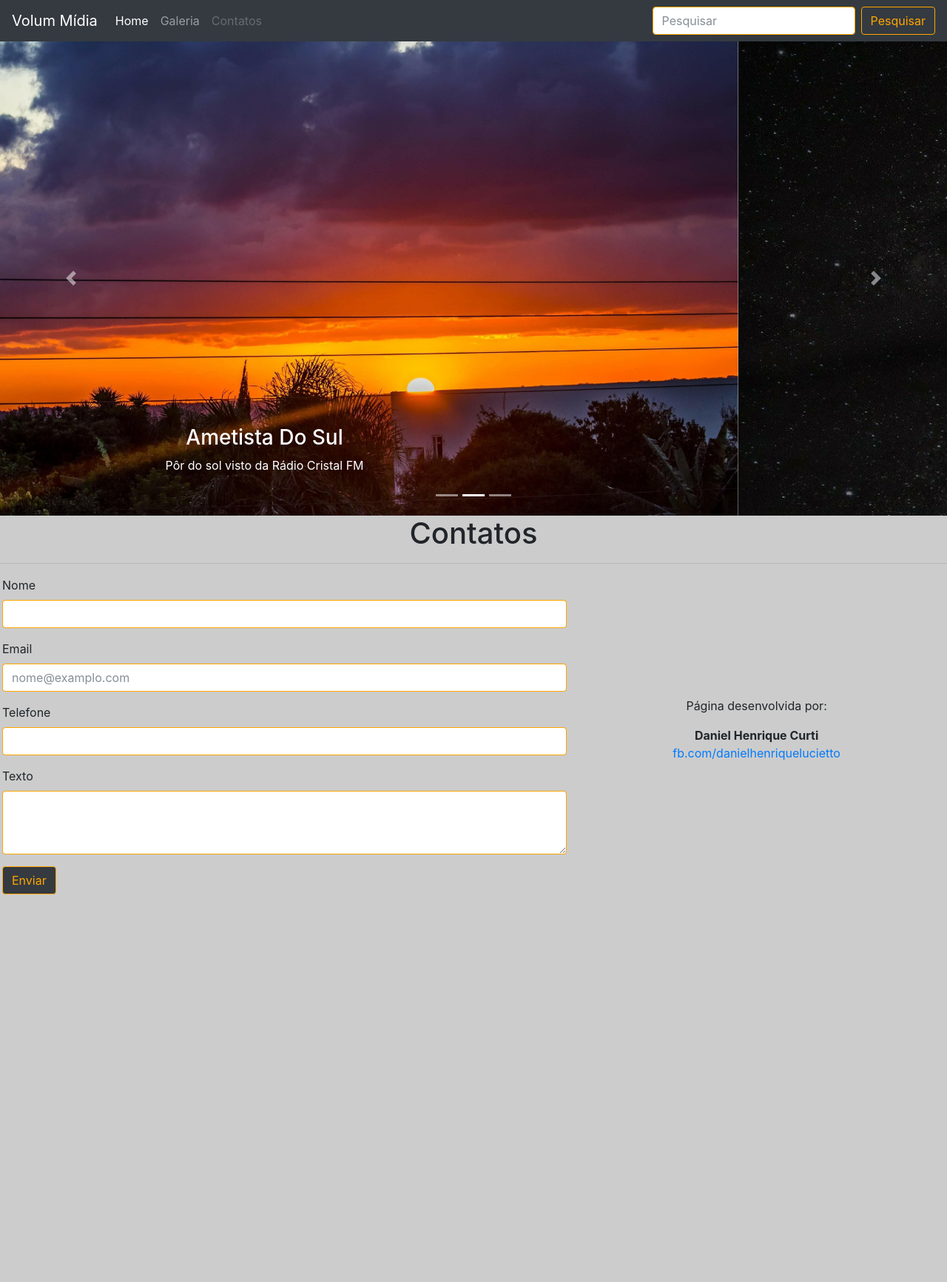
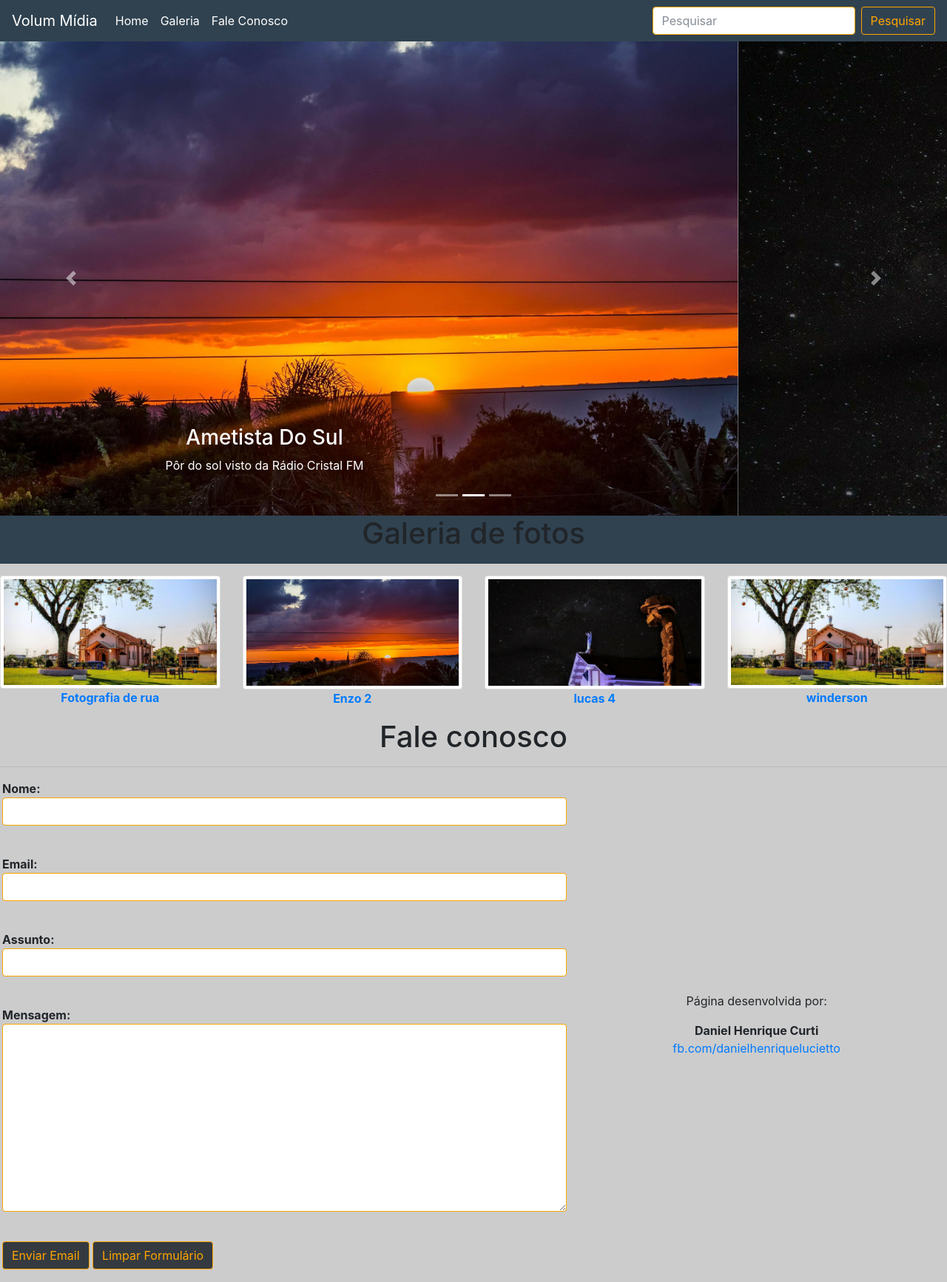
Before and after one commit to DanielCurti/DanielCurti.github.io, a plain HTML site: page volum/index.html in a window 1280 px wide. Shown: the whole page at 74% size. Before the commit the page ends 1210 px from the top, so only its background shows below. Drawn offline with nearby package versions, Linux system fonts and the light colour scheme.

Commit message:
atualizações

```diff
--- a/volum/index.html
+++ b/volum/index.html
@@ -23,21 +23,21 @@
     <body>
 
         <!-- Barra de navegação - Bootstrap -->
-        <nav class="navbar navbar-expand-lg navbar navbar-dark bg-dark">
+        <nav class="navbar navbar-expand-lg navbar navbar-dark" style="background-color: #304250;"">
   <button class="navbar-toggler" type="button" data-toggle="collapse" data-target="#navbarTogglerDemo01" aria-controls="navbarTogglerDemo01" aria-expanded="false" aria-label="Toggle navigation">
     <span class="navbar-toggler-icon"></span>
   </button>
   <div class="collapse navbar-collapse" id="navbarTogglerDemo01">
-    <a class="navbar-brand" href="#">Volum Mídia</a>
+    <a class="navbar-brand" href="#carouselExampleIndicators">Volum Mídia</a>
     <ul class="navbar-nav mr-auto mt-2 mt-lg-0">
       <li class="nav-item active">
-        <a class="nav-link" href="#">Home<span class="sr-only">(current)</span></a>
+        <a class="nav-link" href="#">Home<span class="sr-only"></span></a>
       </li>
       <li class="nav-item">
-        <a class="nav-link" href="#">Galeria</a>
+        <a class="nav-link active" href="#">Galeria</a>
       </li>
       <li class="nav-item">
-        <a class="nav-link disabled" href="#">Contatos</a>
+        <a class="nav-link active" href="#">Fale Conosco</a>
       </li>
     </ul>
     <form class="form-inline my-2 my-lg-0">
@@ -73,7 +73,7 @@
                     <img class="d-block w-100" src="foto3.jpg" alt="Third slide">
                     <div class="carousel-caption d-none d-md-block">
                         <h3>Igreja Matriz</h3>
-                        <p>Igreja Matriz durante o dia</p>
+                        <p>Igreja Matriz a noite</p>
                     </div>
                 </div>
             </div>
@@ -85,17 +85,58 @@
                 <span class="carousel-control-next-icon" aria-hidden="true"></span>
                 <span class="sr-only">Next</span>
             </a>
+                <!--book-->
+        </div>
+
+        <div id="book">
+          <div style="background-color:#304250">
+          <h1 align="center">Galeria de fotos</h1>
+          <hr>
+          </div>
+              <div class="row">
+                <div class="col"><a href="https://facebook.com"><img class="img-thumbnail" src="foto3.jpg"><p align="center"><b>Fotografia de rua</b></p></a></div>
+                <div class="col"><a href="https://facebook.com"><img class="img-thumbnail" src="foto1.jpg"><p align="center"><b>Enzo 2</b></p></a></div>
+                <div class="col"><a href="https://facebook.com"><img class="img-thumbnail" src="foto2.jpeg"><p align="center"><b>lucas 4</b></p></a></div>
+                <div class="col"><a href="https://facebook.com"><img class="img-thumbnail" src="foto3.jpg"><p align="center"><b>winderson</b></p></a></div>
+
 
         </div>
 
-        <div align="center"><h1 id="contato">Contatos</h1></div>
+
+        <div align="center"><h1 id="contato">Fale conosco</h1></div>
         <hr>
+
 
         <!-- Formulário - Bootstrap -->
         <footer>
         <table>
           <th><td>
-        <form>
+             <form name="formulario" method="post">
+<input type=hidden name="destino" value="volummidia@gmail.com">
+<input type=hidden name="enviado" value="http://www.danielcurti.github.io/">
+<p><b>Nome:</b><br>
+<input type=text class="form-control" name="nome" size="45"></p><br>
+<p><b>Email:</b><br>
+<input type=text class="form-control" name="email" size="45"></p><br>
+<p><b>Assunto:</b><br>
+<input type=text class="form-control" name="assunto" size="45"></p><br>
+<p><b>Mensagem:</b><br>
+<textarea name="Mensagem" class="form-control" rows="10" cols="60" wrap="virtual"></textarea></p><br>
+<p><input type="submit" value="Enviar Email" class="btn btn-dark"> <input type="reset" class="btn btn-dark" value="Limpar Formulário"></p>
+</form>
+
+          <td align="center">
+
+            <p>Página desenvolvida por:</p>
+            <b>Daniel Henrique Curti</b>
+            <p><a href="https://www.facebook.com/danielhenrique.lucietto" target="_blank">fb.com/danielhenriquelucietto</a></p>
+
+        </footer>
+       </td>
+        <th>
+
+        </table>
+         <!--form>
             <div class="form-group">
                 <label for="Digite seu nome">Nome</label>
                 <input type="text" class="form-control" id="exampleFormControlInput1">
@@ -113,18 +154,8 @@
                 <textarea class="form-control" id="exampleFormControlTextarea1" rows="3"></textarea>
             </div>
             <button type="button" class="btn btn-dark">Enviar</button>
-        </form>
+        </form>-->
 
-          <td align="center">
-
-            <p>Página desenvolvida por:</p>
-            <b>Daniel Henrique Curti</b>
-            <p><a href="https://www.facebook.com/danielhenrique.lucietto" target="_blank">fb.com/danielhenriquelucietto</a></p>
-
-        </footer>
-       </td>
-        <th>
-        </table>
 
     </body>
 </html>
```
